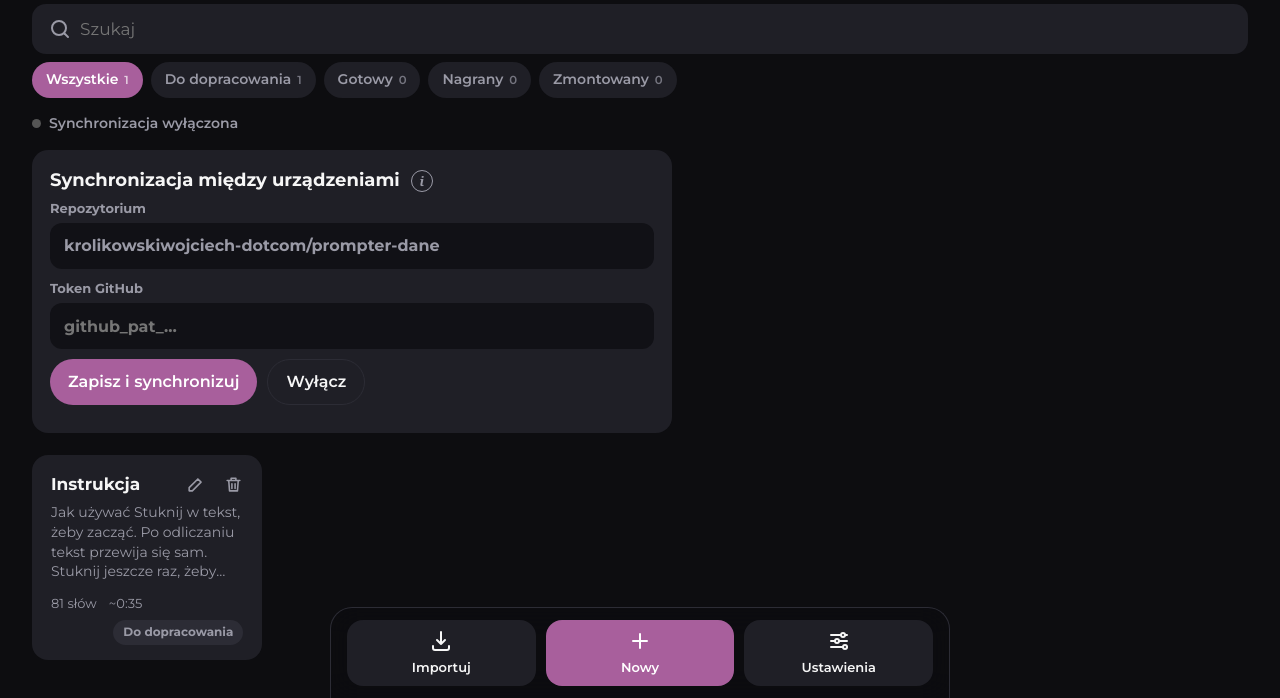
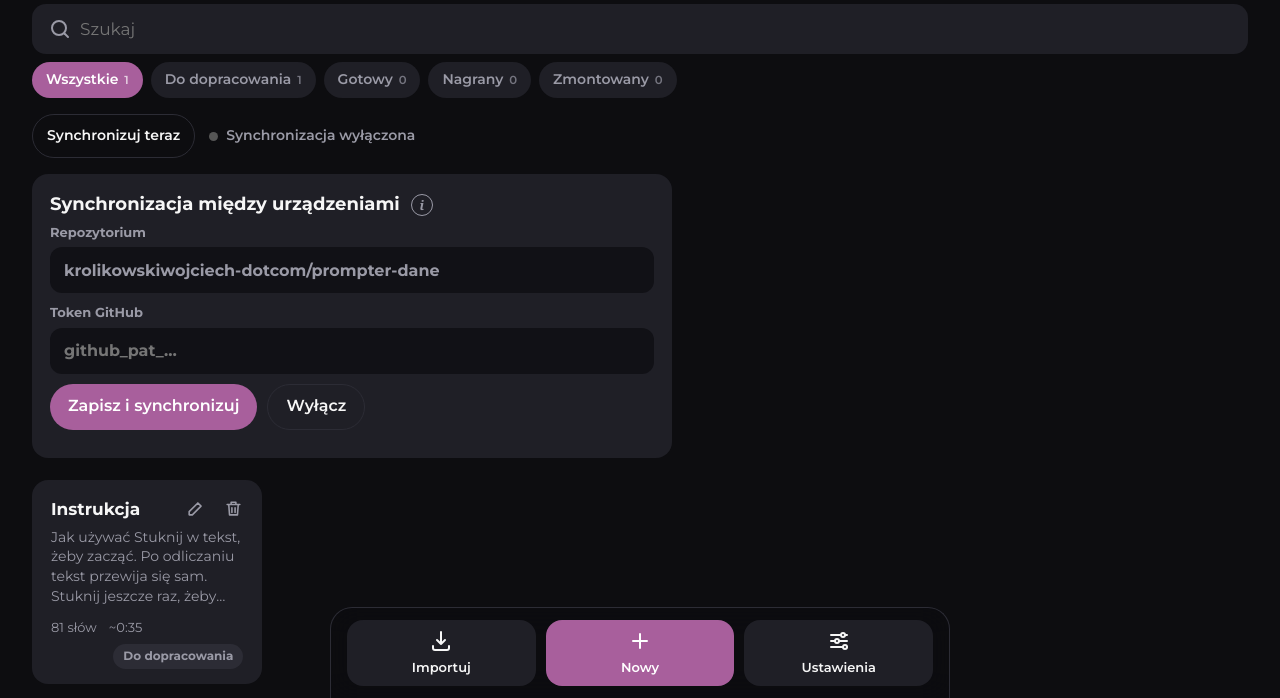
Before and after one commit to krolikowskiwojciech-dotcom/prompter, a plain HTML site: page index.html in a window 1280 px wide. Both pictures are taken after a click on the button "Synchronizacja wyłączona". Shown: the part 102-800 px from the top of the page. Drawn offline with Linux system fonts and the light colour scheme.

Commit message:
Dodaj przycisk Synchronizuj teraz do biblioteki

```diff
--- a/app.js
+++ b/app.js
@@ -1115,6 +1115,7 @@ function scheduleSync(ms = 0) {
 function syncStatus(state, msg) {
   const el = $('#sync-state');
   el.className = 'sync-state ' + state;
+  $('#sync-now').disabled = state === 'busy';
   const time = syncAt ? new Date(syncAt).toLocaleTimeString('pl-PL', { hour: '2-digit', minute: '2-digit' }) : '';
   el.lastElementChild.textContent = {
     off: 'Synchronizacja wyłączona', busy: 'Synchronizuję…', ok: `Zsynchronizowano ${time}`, error: 'Błąd synchronizacji',
@@ -1190,11 +1191,23 @@ async function syncNow() {
   }
 }
 
-$('#btn-sync').onclick = () => {
-  const box = $('#syncbox');
-  box.hidden = !box.hidden;
+function showSyncSettings(open) {
+  $('#syncbox').hidden = !open;
+  $('#btn-sync').setAttribute('aria-expanded', String(open));
+  if (!open) return;
   $('#sync-repo').value = syncCfg()?.repo || SYNC_REPO;
   $('#sync-token').placeholder = syncCfg()?.token ? '•••••••• (zapisany)' : 'github_pat_…';
+}
+
+$('#btn-sync').onclick = () => showSyncSettings($('#syncbox').hidden);
+$('#sync-now').onclick = () => {
+  if (!syncCfg()?.token) {
+    if ($('#syncbox').hidden) showSyncSettings(true);
+    $('#sync-token').focus();
+    return;
+  }
+  clearTimeout(syncTimer);
+  syncNow();
 };
 $('#sync-save').onclick = () => {
   const token = $('#sync-token').value.trim() || syncCfg()?.token;
--- a/index.html
+++ b/index.html
@@ -71,7 +71,10 @@ svg.i { width: 24px; height: 24px; fill: none; stroke: currentColor; stroke-widt
 .card .acts svg { width: 19px; height: 19px; }
 .empty { margin: 60px auto; text-align: center; color: var(--muted); max-width: 440px; }
 .empty b { color: var(--text); display: block; font-size: 20px; margin-bottom: 8px; }
-#btn-sync { display: inline-flex; margin: 0 0 16px; }
+.sync-row { display: flex; align-items: center; flex-wrap: wrap; gap: 8px 14px; margin-bottom: 16px; }
+#btn-sync { display: inline-flex; align-items: center; min-height: 44px; text-align: left; }
+#sync-now { height: 44px; font-size: 14px; padding: 0 14px; }
+#sync-now:disabled { opacity: .55; cursor: default; }
 .sync-state { display: inline-flex; align-items: center; gap: 8px; font-size: 14px; color: var(--muted); font-weight: 600; }
 .sync-state i { width: 9px; height: 9px; border-radius: 50%; background: #555; }
 .sync-state.ok i { background: #3ccf6e; }
@@ -292,7 +295,10 @@ input[type=range] { width: 100%; margin: 12px 0 2px; accent-color: var(--accent)
     <input id="q" type="search" placeholder="Szukaj" autocomplete="off">
   </div>
   <div class="filters" id="filters"></div>
-  <button id="btn-sync"><span id="sync-state" class="sync-state off"><i></i><span>Synchronizacja wyłączona</span></span></button>
+  <div class="sync-row">
+    <button type="button" class="btn ghost" id="sync-now">Synchronizuj teraz</button>
+    <button type="button" id="btn-sync" aria-controls="syncbox" aria-expanded="false"><span id="sync-state" class="sync-state off" aria-live="polite"><i></i><span>Synchronizacja wyłączona</span></span></button>
+  </div>
   <div id="syncbox" hidden>
     <h3>Synchronizacja między urządzeniami <button type="button" class="info" data-help="h-sync" aria-label="Wyjaśnienie">i</button></h3>
     <p class="help" id="h-sync">Skrypty i ich tempo zapisują się w Twoim prywatnym repozytorium GitHub, więc to, co zaimportujesz na telefonie, pojawi się na iPadzie. Na każdym urządzeniu wpisz ten sam token. Synchronizuje się też klucz ElevenLabs. Ustawienia wyglądu zostają osobno na każdym urządzeniu.</p>
--- a/sw.js
+++ b/sw.js
@@ -1,6 +1,6 @@
 // Offline: aplikacja działa bez internetu po pierwszym otwarciu.
 // Własne pliki: najpierw sieć (żeby aktualizacje docierały od razu), w razie braku — pamięć podręczna.
-const CACHE = 'prompter-v19';
+const CACHE = 'prompter-v20';
 const SHELL = ['./', 'index.html', 'app.js', 'camera.js', 'parsers.js', 'voice.js', 'sync.js', 'manifest.webmanifest', 'icon-180.png', 'icon-512.png', 'fonts/Montserrat-Variable.ttf',
   'fonts/OpenDyslexic-Regular.woff2', 'fonts/OpenDyslexic-Bold.woff2', 'fonts/AtkinsonHyperlegible-Regular.ttf',
   'fonts/AtkinsonHyperlegible-Bold.ttf', 'fonts/Lexend-Variable.ttf'];
```
